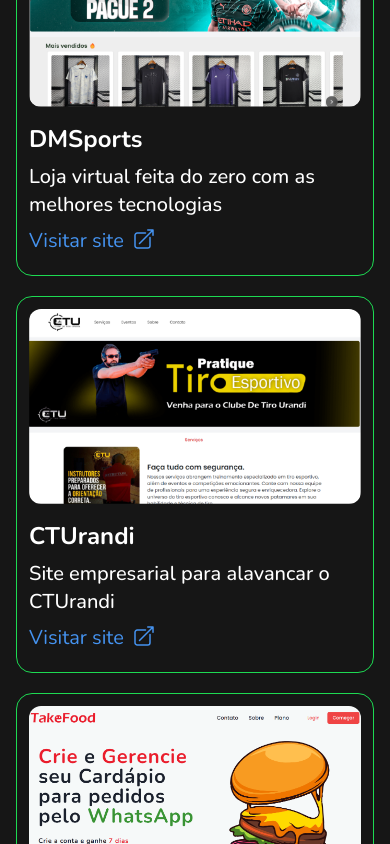
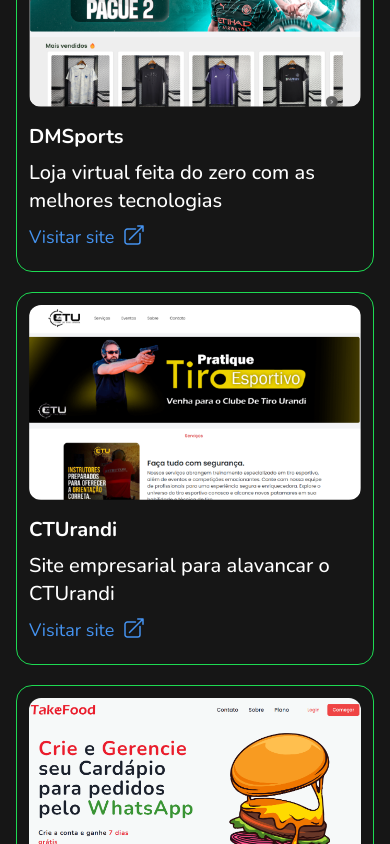
Before and after one commit to rafinhahdc19/portifolio, a Next.js app: page / in a window 390 px wide. Shown: the part 1640-2484 px from the top of the page. Built offline with nearby package versions, Linux system fonts and the light colour scheme.

Commit message:
Add TakeFood in Projects

```diff
--- a/src/components/projects.jsx
+++ b/src/components/projects.jsx
@@ -9,9 +9,9 @@
                         src={src}
                         className="mb-4 rounded-xl"
                     />
-                    <h1 className="font-bold text-2xl mb-2">{title}</h1>
-                    <h2 className="font-medium text-xl mb-2">{desc}</h2>
-                    <Link href={link} className="flex text-xl mb-2 text-[#4593F0]">
+                    <h1 className="font-bold md:text-2xl text-xl mb-2">{title}</h1>
+                    <h2 className="font-medium md:text-xl text-xl mb-2">{desc}</h2>
+                    <Link href={link} className="flex md:text-xl text-lg mb-2 text-[#4593F0]">
                         <h3 className="mr-2 font-light ">Visitar site </h3><svg xmlns="http://www.w3.org/2000/svg" fill="none" viewBox="0 0 24 24" stroke-width="1.5" stroke="currentColor" class="w-6 h-6">
                             <path stroke-linecap="round" stroke-linejoin="round" d="M13.5 6H5.25A2.25 2.25 0 0 0 3 8.25v10.5A2.25 2.25 0 0 0 5.25 21h10.5A2.25 2.25 0 0 0 18 18.75V10.5m-10.5 6L21 3m0 0h-5.25M21 3v5.25" />
                         </svg>
```
